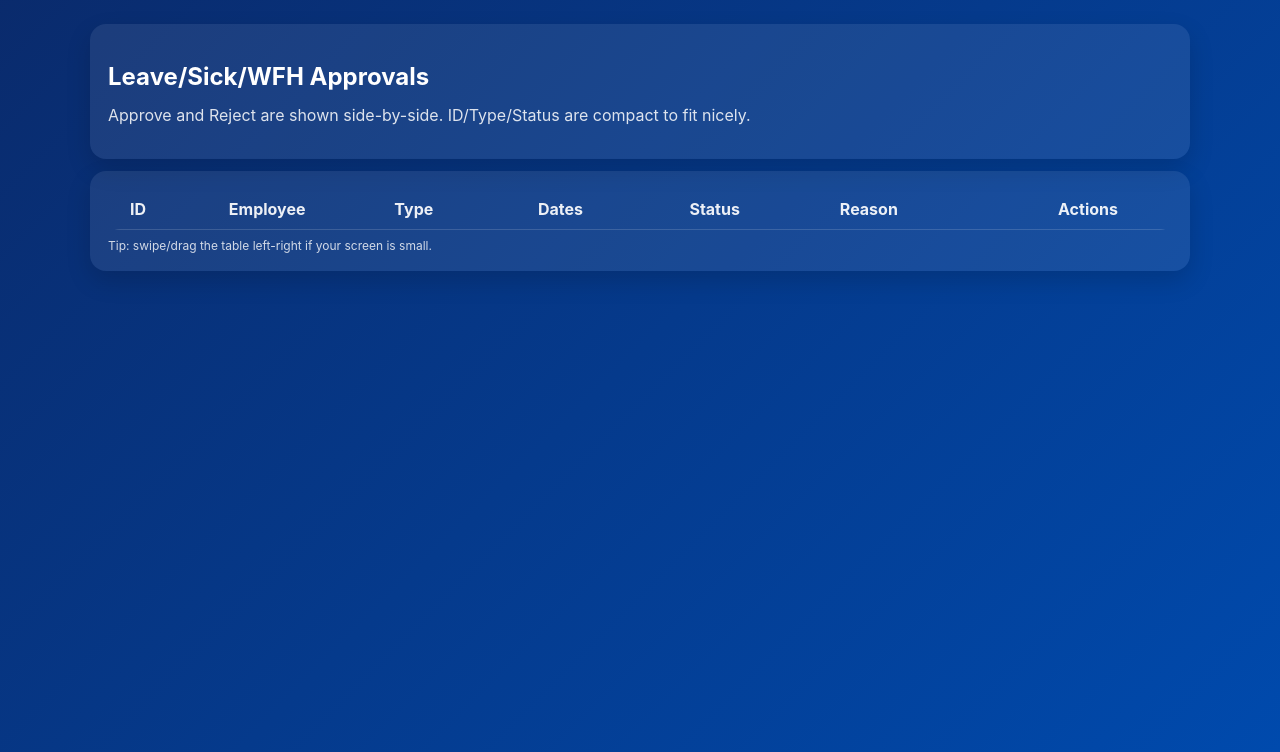
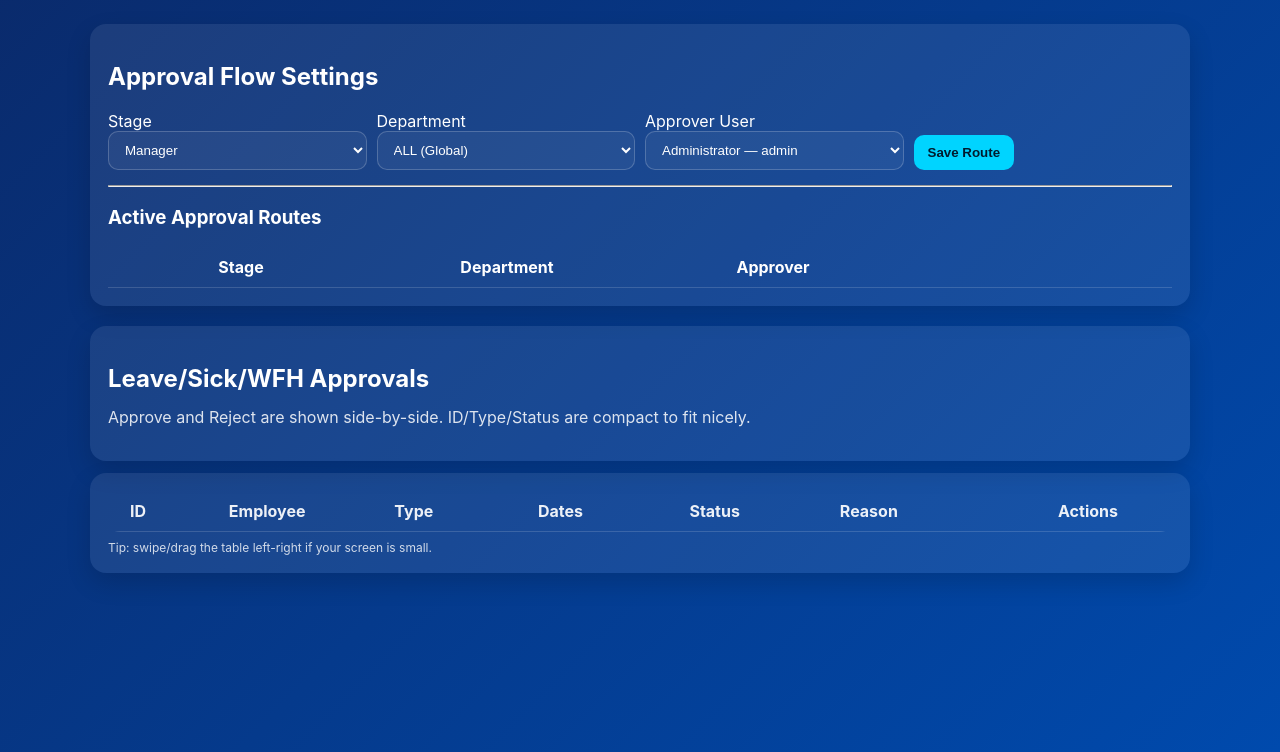
Before and after one commit to nandamiftahul/tbr_attendance, a Flask app: page /leave/approvals in a window 1280 px wide. Shown: the part 48-800 px from the top of the page. Run offline with Flask 3, Linux system fonts and the light colour scheme; a user stored in the database is signed in; lists and menus that the app fills with data are empty; parts of the project's set-up code (start-up, migrations or seed data) failed here and were passed over.

Commit message:
Add files via upload

```diff
--- a/app.py
+++ b/app.py
@@ -1260,8 +1260,52 @@ def leave_approvals():
 
     # admin (atau role lain apa pun) -> fallback aman
     rows = LeaveRequest.query.order_by(LeaveRequest.created_at.desc()).all()
-    return render_template("approvals.html", rows=rows)
-
+    departments = (
+        db.session.query(Employee.dept)
+        .filter(Employee.dept.isnot(None))
+        .distinct()
+        .order_by(Employee.dept)
+        .all()
+    )
+    departments = [d[0] for d in departments]
+
+    users = User.query.order_by(User.name).all()
+    routes = ApprovalRoute.query.order_by(
+        ApprovalRoute.stage,
+        ApprovalRoute.dept.is_(None)
+    ).all()
+
+    return render_template(
+        "approvals.html",
+        rows=rows,
+        departments=departments,
+        users=users,
+        routes=routes,
+    )
+
+@app.post("/approval/routes/save")
+@login_required
+@role_required("admin")
+def approval_route_save():
+    stage = request.form["stage"]
+    dept = request.form.get("dept") or None
+    uid = int(request.form["approver_user_id"])
+
+    ApprovalRoute.query.filter_by(stage=stage, dept=dept).delete()
+
+    r = ApprovalRoute(stage=stage, dept=dept, approver_user_id=uid)
+    db.session.add(r)
+    db.session.commit()
+    return redirect(url_for("leave_approvals"))
+
+@app.post("/approval/routes/<int:id>/delete")
+@login_required
+@role_required("admin")
+def approval_route_delete(id):
+    r = ApprovalRoute.query.get_or_404(id)
+    db.session.delete(r)
+    db.session.commit()
+    return redirect(url_for("leave_approvals"))
 
 @app.post("/approvals/routes/set")
 @login_required
--- a/templates/approvals.html
+++ b/templates/approvals.html
@@ -2,6 +2,79 @@
 {% extends 'base.html' %}
 {% block title %}Approvals · Attendance{% endblock %}
 {% block content %}
+
+{% if current_user.role == 'admin' %}
+<div class="card" style="margin-bottom:20px;">
+  <h2>Approval Flow Settings</h2>
+
+  <form method="post" action="{{ url_for('approval_route_save') }}"
+        style="display:grid; grid-template-columns: repeat(4, 1fr); gap:10px;">
+
+    <div>
+      <label>Stage</label>
+      <select name="stage" required>
+        <option value="manager">Manager</option>
+        <option value="hrd">HRD</option>
+      </select>
+    </div>
+
+    <div>
+      <label>Department</label>
+      <select name="dept">
+        <option value="">ALL (Global)</option>
+        {% for d in departments %}
+        <option value="{{ d }}">{{ d }}</option>
+        {% endfor %}
+      </select>
+    </div>
+
+    <div>
+      <label>Approver User</label>
+      <select name="approver_user_id" required>
+        {% for u in users %}
+        <option value="{{ u.id }}">
+          {{ u.name }} — {{ u.role }}{% if u.employee and u.employee.dept %} ({{ u.employee.dept }}){% endif %}
+        </option>
+        {% endfor %}
+      </select>
+    </div>
+
+    <div style="align-self:end;">
+      <button class="btn" type="submit">Save Route</button>
+    </div>
+  </form>
+
+  <hr style="margin:15px 0;">
+
+  <h3>Active Approval Routes</h3>
+  <table class="table">
+    <thead>
+      <tr>
+        <th>Stage</th>
+        <th>Department</th>
+        <th>Approver</th>
+        <th></th>
+      </tr>
+    </thead>
+    <tbody>
+      {% for r in routes %}
+      <tr>
+        <td>{{ r.stage|upper }}</td>
+        <td>{{ r.dept or 'ALL' }}</td>
+        <td>{{ r.approver.name }}</td>
+        <td>
+          <form method="post" action="{{ url_for('approval_route_delete', id=r.id) }}"
+                onsubmit="return confirm('Delete this route?')">
+            <button class="btn danger" type="submit">Delete</button>
+          </form>
+        </td>
+      </tr>
+      {% endfor %}
+    </tbody>
+  </table>
+</div>
+{% endif %}
+
 
 <div class="card">
   <h2>Leave/Sick/WFH Approvals</h2>
```
